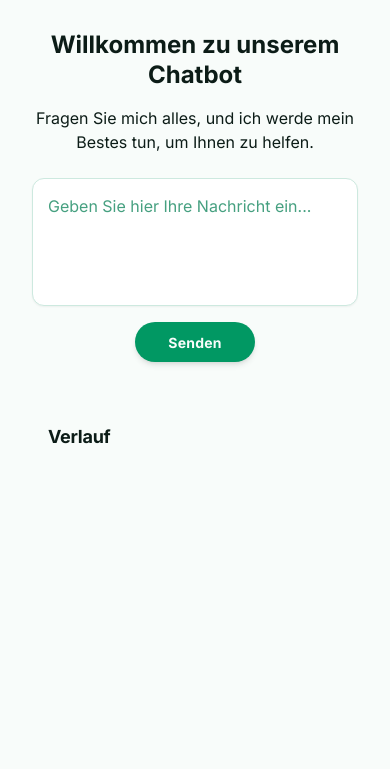
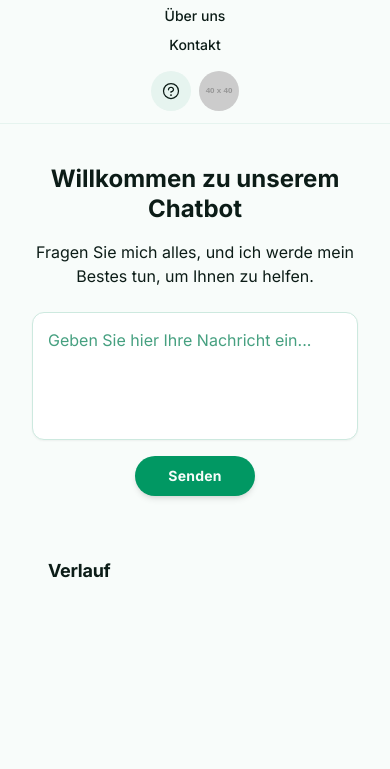
Before and after one commit to GHa23/n8n_webhook, a plain HTML site: page index.html in a window 390 px wide. Shown: the part 75-844 px from the top of the page. Drawn offline with nearby package versions, Linux system fonts and the light colour scheme; placeholder pictures from the web are drawn by us.

Commit message:
Update index.html
Header responsive change

```diff
--- a/index.html
+++ b/index.html
@@ -60,19 +60,19 @@
 <body class="bg-[#f8fcfa]">
     <div class="relative flex size-full min-h-screen flex-col group/design-root overflow-x-hidden" style='font-family: Inter, "Noto Sans", sans-serif;'>
         <div class="layout-container flex h-full grow flex-col">
-            <header class="flex items-center justify-between whitespace-nowrap border-b border-solid border-b-[#e6f4ef] px-10 py-3">
+            <header class="flex flex-col items-center gap-4 border-b border-solid border-b-[#e6f4ef] px-4 py-3 sm:flex-row sm:justify-between sm:px-10 sm:gap-0">
                 <div class="flex items-center gap-4 text-[#0c1c17]">
-                    <div class="size-4">
-                        <svg viewBox="0 0 48 48" fill="none" xmlns="http://www.w3.org/2000/svg"><path d="M4 4H17.3334V17.3334H30.6666V30.6666H44V44H4V4Z" fill="currentColor"></path></svg>
+                    <div class="size-4"> <svg viewBox="0 0 48 48" fill="none" xmlns="http://www.w3.org/2000/svg"><path d="M4 4H17.3334V17.3334H30.6666V30.6666H44V44H4V4Z" fill="currentColor"></path></svg>
                     </div>
                     <h2 class="text-[#0c1c17] text-lg font-bold leading-tight tracking-[-0.015em]">SFVRAG-Chatbot</h2>
                 </div>
-                <div class="flex flex-1 justify-end gap-8">
-                    <div class="flex items-center gap-9">
+                <div class="flex flex-col items-center gap-4 sm:flex-row sm:flex-1 sm:justify-end sm:gap-8">
+                    <div class="flex flex-col items-center gap-2 text-center sm:flex-row sm:gap-9 sm:text-left">
                         <a class="text-[#0c1c17] text-sm font-medium leading-normal" href="#">Startseite</a>
                         <a class="text-[#0c1c17] text-sm font-medium leading-normal" href="#">Über uns</a>
                         <a class="text-[#0c1c17] text-sm font-medium leading-normal" href="#">Kontakt</a>
                     </div>
+                    <div class="flex items-center gap-2 sm:gap-4">
                         <button
                             class="flex max-w-[480px] cursor-pointer items-center justify-center overflow-hidden rounded-full h-10 bg-[#e6f4ef] text-[#0c1c17] gap-2 text-sm font-bold leading-normal tracking-[0.015em] min-w-0 px-2.5"
                             aria-label="Hilfe"
@@ -90,6 +90,7 @@
                             style='background-image: url("https://placehold.co/40x40/e6f4ef/0c1c17?text=U");'
                             title="Benutzerprofilbild"
                         ></div>
+                    </div>
                 </div>
             </header>
 
```
Lines whose indentation alone changed are shown as unchanged.
